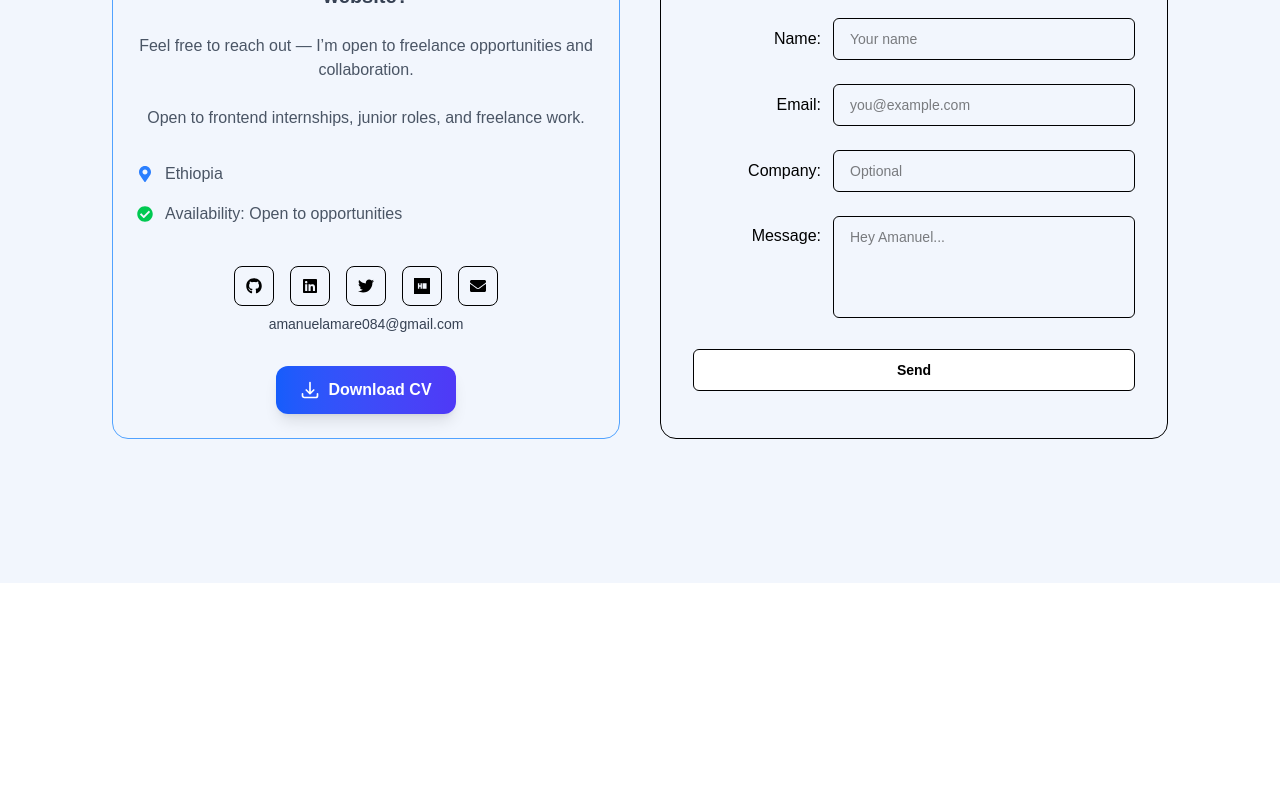
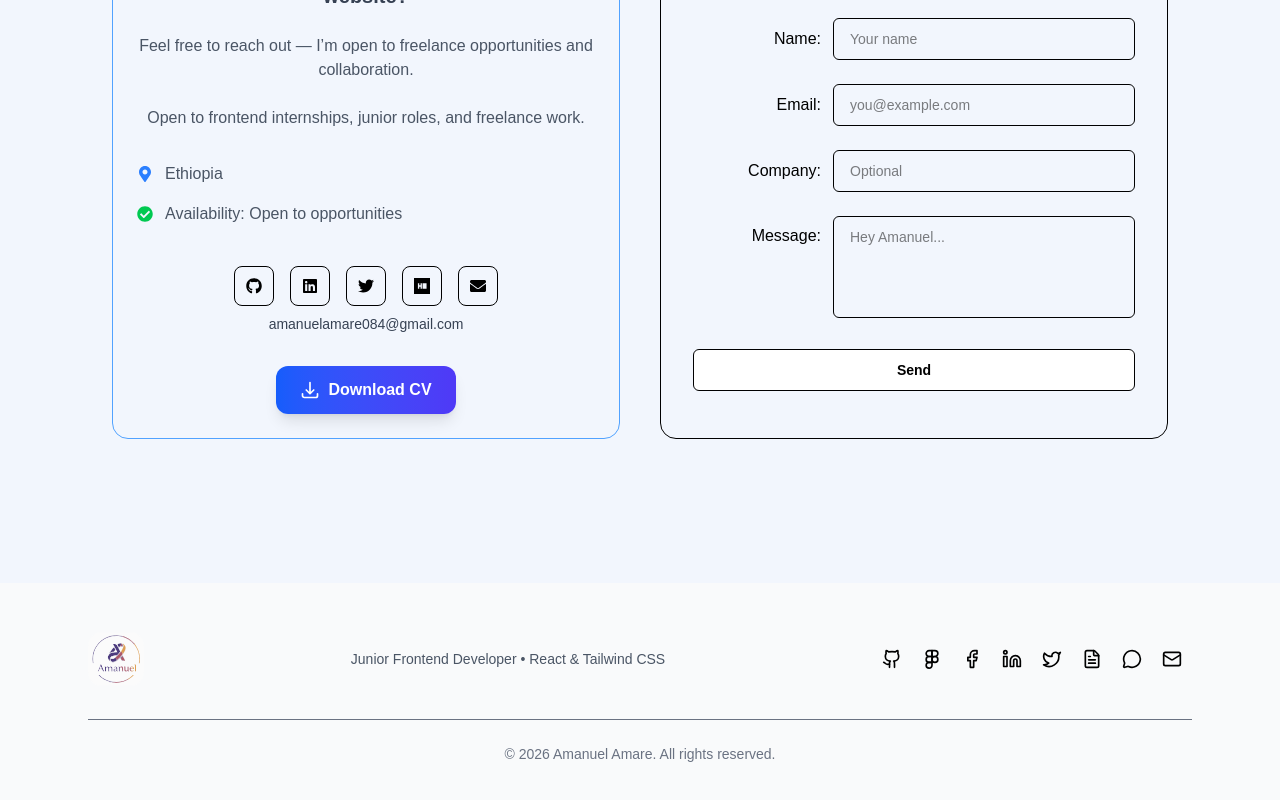
Before and after one commit to amanuel1221/amanuel-portfolio, a React (Vite) app: page / in a window 1280 px wide. Shown: the part 6907-7707 px from the top of the page. Before the commit the page ends 7490 px from the top, so only its background shows below. Built offline with nearby package versions, Linux system fonts and the light colour scheme.

Commit message:
feat(Footer): create responsive footer section wiht logo and social icons
Closes #39

```diff
--- /dev/null
+++ b/src/components/Footer.jsx
@@ -0,0 +1,121 @@
+
+import {  Github,Linkedin,Twitter, Figma, Facebook,FileText, Mail,MessageCircle} from "lucide-react";
+
+
+const Footer = () => {
+  return (
+    <footer className="bg-gray-50 ">
+      <div className="max-w-6xl mx-auto px-6 py-12 ">
+        <div className="flex flex-col items-center text-center gap-6  md:flex-row md:justify-between md:text-left ">
+
+          <div className="flex justify-center md:justify-start">
+            <img
+              src="/logo-brand.svg"
+              alt="logo"
+              className="w-14 h-14 rounded-2xl"
+              data-testid="logo"
+            />
+          </div>
+
+          <p className="text-gray-600 text-sm">
+            Junior Frontend Developer • React & Tailwind CSS
+          </p>
+
+
+<div className="flex  items-center justify-center">
+
+      <a
+        href="https://github.com/amanuel1221"
+        target="_blank"
+        rel="noopener noreferrer"
+        className="w-10 h-10 flex items-center justify-center rounded-lg  hover:border-blue-500 hover:text-blue-500 transition-colors duration-300"
+        data-testid="Github"
+        aria-label="GitHub profile"
+      >
+        <Github size={20} />
+      </a>
+      <a
+        href="https://www.figma.com/files/team/1527017293903765142/user/1527017290758443585?fuid=1527017290758443585"
+        target="_blank"
+        rel="noopener noreferrer"
+        className="w-10 h-10 flex items-center justify-center rounded-lg  hover:border-blue-500 hover:text-blue-500 transition-colors duration-300"
+        aria-label="Figma profile"
+        data-testid="Figma"
+      >
+        <Figma size={20} />
+      </a>
+      <a
+        href="https://facebook.com/manuell211"
+        target="_blank"
+        rel="noopener noreferrer"
+        className="w-10 h-10 flex items-center justify-center rounded-lg  hover:border-blue-500 hover:text-blue-500 transition-colors duration-300"
+        aria-label="Facebook profile"
+        data-testid="Facebook"
+      >
+        < Facebook size={20} />
+      </a>
+
+
+      <a
+        href="https://www.linkedin.com/in/your-username"
+        target="_blank"
+        rel="noopener noreferrer"
+        className="w-10 h-10 flex items-center justify-center rounded-lg  hover:border-blue-500 hover:text-blue-500 transition-colors duration-300"
+        aria-label="LinkedIn profile"
+        data-testid="Linkedin"
+      >
+        <Linkedin size={20} />
+      </a>
+
+      <a
+        href="https://x.com/AmanuelAma66386"
+        target="_blank"
+        rel="noopener noreferrer"
+        className="w-10 h-10 flex items-center justify-center rounded-lg  hover:border-blue-500 hover:text-blue-500 transition-colors duration-300"
+        aria-label="Twitter profile"
+        data-testid="Twitter"
+      >
+        <Twitter size={20} />
+      </a>
+        <a
+        href="https://substack.com/@amanuelamare"
+        target="_blank"
+        rel="noopener noreferrer"
+        className="w-10 h-10 flex items-center justify-center rounded-lg  hover:border-blue-500 hover:text-blue-500 transition-colors duration-300"
+        aria-label="Substack profile"
+        data-testid="Substack"
+      >
+        <FileText size={20} />
+      </a>
+
+      <a
+        href="https://wa.me/251921337037"
+        target="_blank"
+        rel="noopener noreferrer"
+        className="w-10 h-10 flex items-center justify-center rounded-lg  hover:border-blue-500 hover:text-blue-500 transition-colors duration-300"
+        aria-label="Whatsapp profile"
+        data-testid="Whatsapp"
+      >
+        <MessageCircle size={20} />
+      </a>
+
+      <a
+        href="mailto:amanuelamare084@gmail.com"
+        className="w-10 h-10 flex items-center justify-center rounded-lg  hover:border-blue-500 hover:text-blue-500 transition-colors duration-300"
+        aria-label="Email"
+        data-testid="Email"
+      >
+        <Mail size={20} />
+      </a>
+
+    </div>
+    </div>
+        <div className="mt-8 pt-6 border-t text-center text-sm text-gray-500">
+          © {new Date().getFullYear()} Amanuel Amare. All rights reserved.
+        </div>
+      </div>
+    </footer>
+  );
+};
+
+export default Footer;
--- a/src/pages/HomePage.jsx
+++ b/src/pages/HomePage.jsx
@@ -6,6 +6,7 @@ import Skills from '../components/Skills';
 import Experiance from '../components/Experiance';
 import Projects from '../components/Projects';
 import Contact from '../components/Contact';
+import Footer from '../components/Footer';
 const HomePage = () => {
   return (
   <div  className="home-page m-0 p-0 w-full">
@@ -16,6 +17,7 @@ const HomePage = () => {
   <Experiance />
   <Projects/>
   <Contact/>
+  <Footer/>
   </div>
 
   )
```
